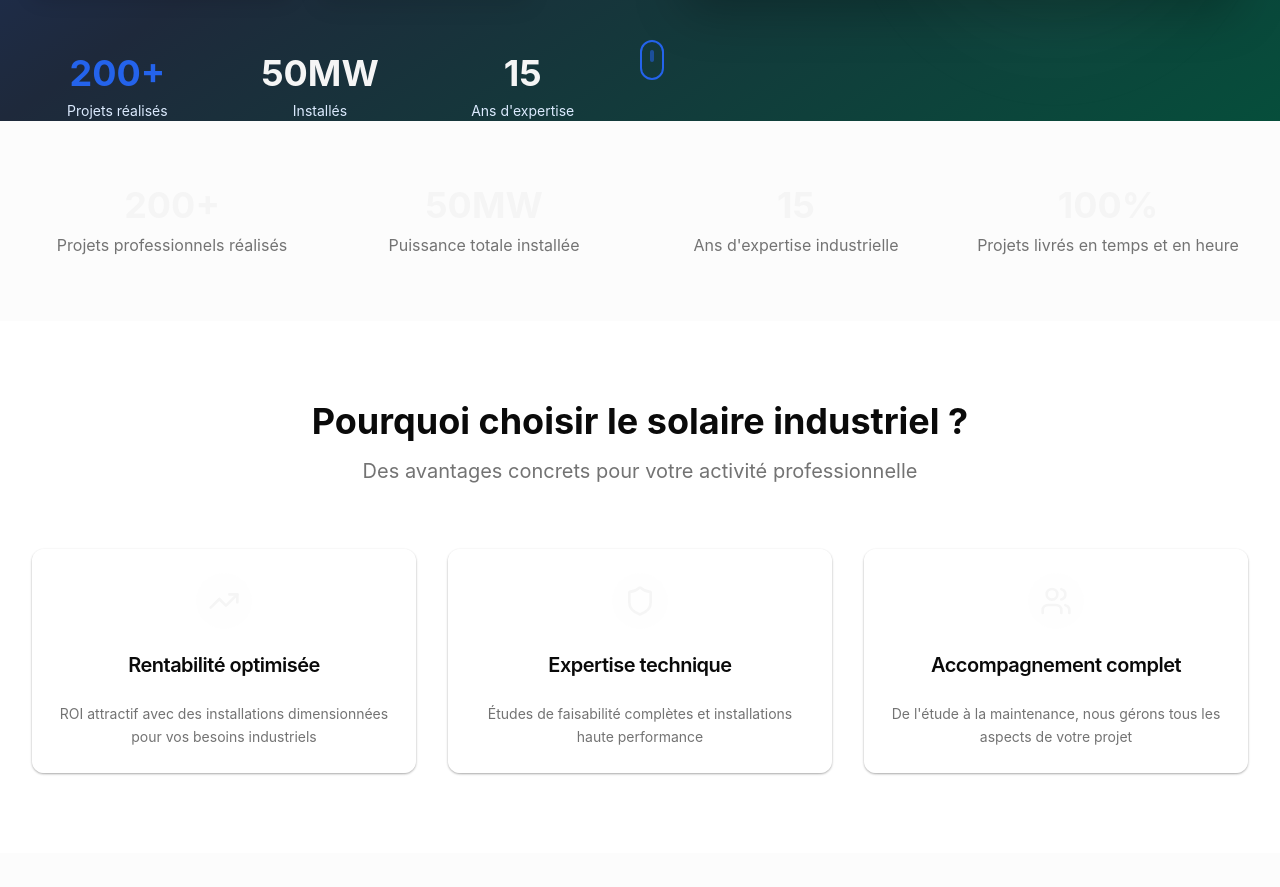
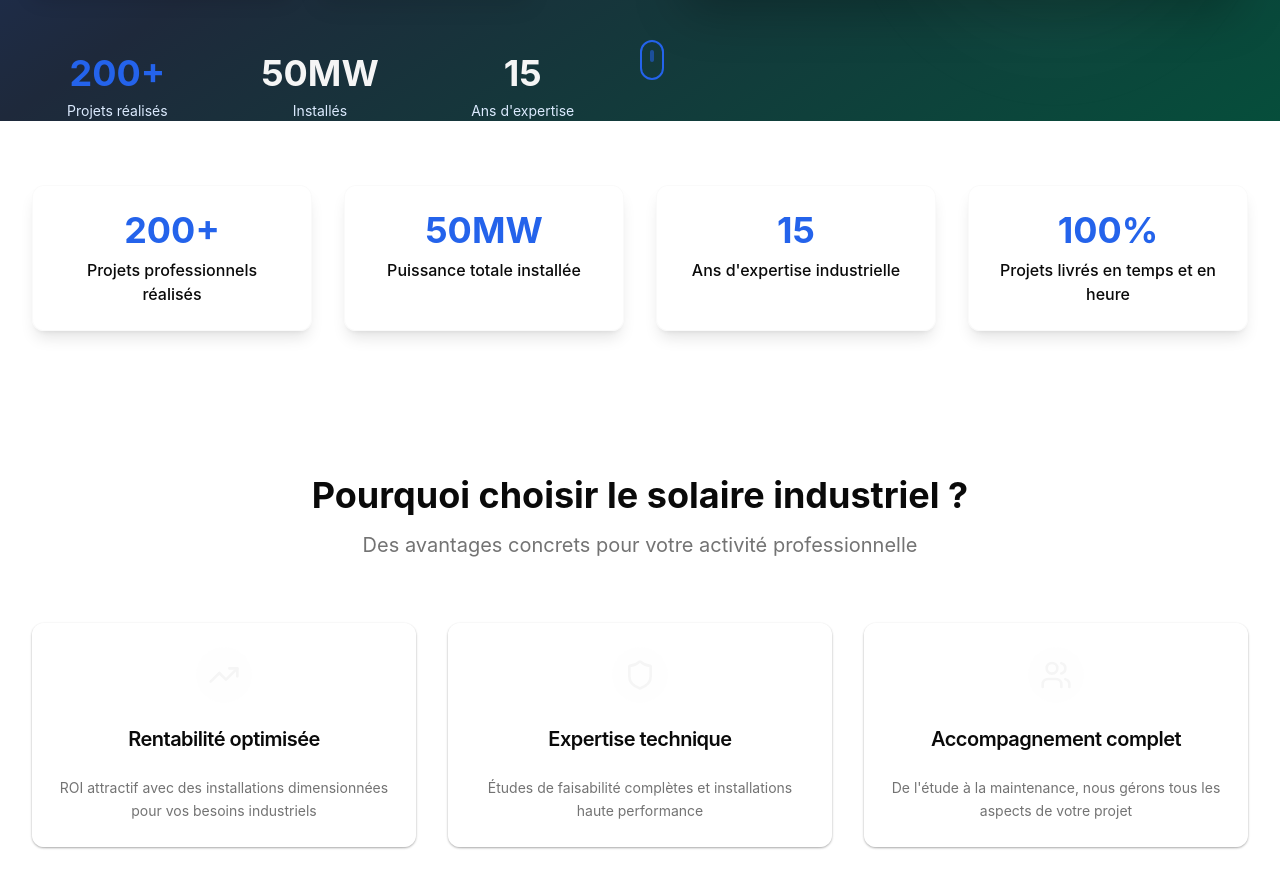
Before and after one commit to Aerodrone42/sun-powered-rhone, a React (Vite) app: page /professionnels in a window 1280 px wide. Shown: the part 806-1693 px from the top of the page. Built offline with nearby package versions, Linux system fonts and the light colour scheme.

Commit message:
Fix unreadable card sections
Rendre les parties de cartes plus lisibles en ajustant les contrastes et les couleurs.
-edited src/pages/Professionnels.tsx

```diff
--- a/src/pages/Professionnels.tsx
+++ b/src/pages/Professionnels.tsx
@@ -195,15 +195,15 @@ const Professionnels = () => {
       </section>
 
       {/* Stats Section */}
-      <section className="py-16 bg-muted/30">
+      <section className="py-16 bg-card/50 backdrop-blur-sm">
         <div className="container">
           <div className="grid grid-cols-2 md:grid-cols-4 gap-8">
             {stats.map((stat, index) => (
-              <div key={index} className="text-center">
-                <div className="text-3xl md:text-4xl font-bold text-secondary mb-2">
+              <div key={index} className="text-center bg-background/80 backdrop-blur-sm rounded-lg p-6 shadow-lg border border-border/20">
+                <div className="text-3xl md:text-4xl font-bold text-primary mb-2">
                   {stat.number}
                 </div>
-                <div className="text-sm md:text-base text-muted-foreground">
+                <div className="text-sm md:text-base text-foreground font-medium">
                   {stat.label}
                 </div>
               </div>
```
